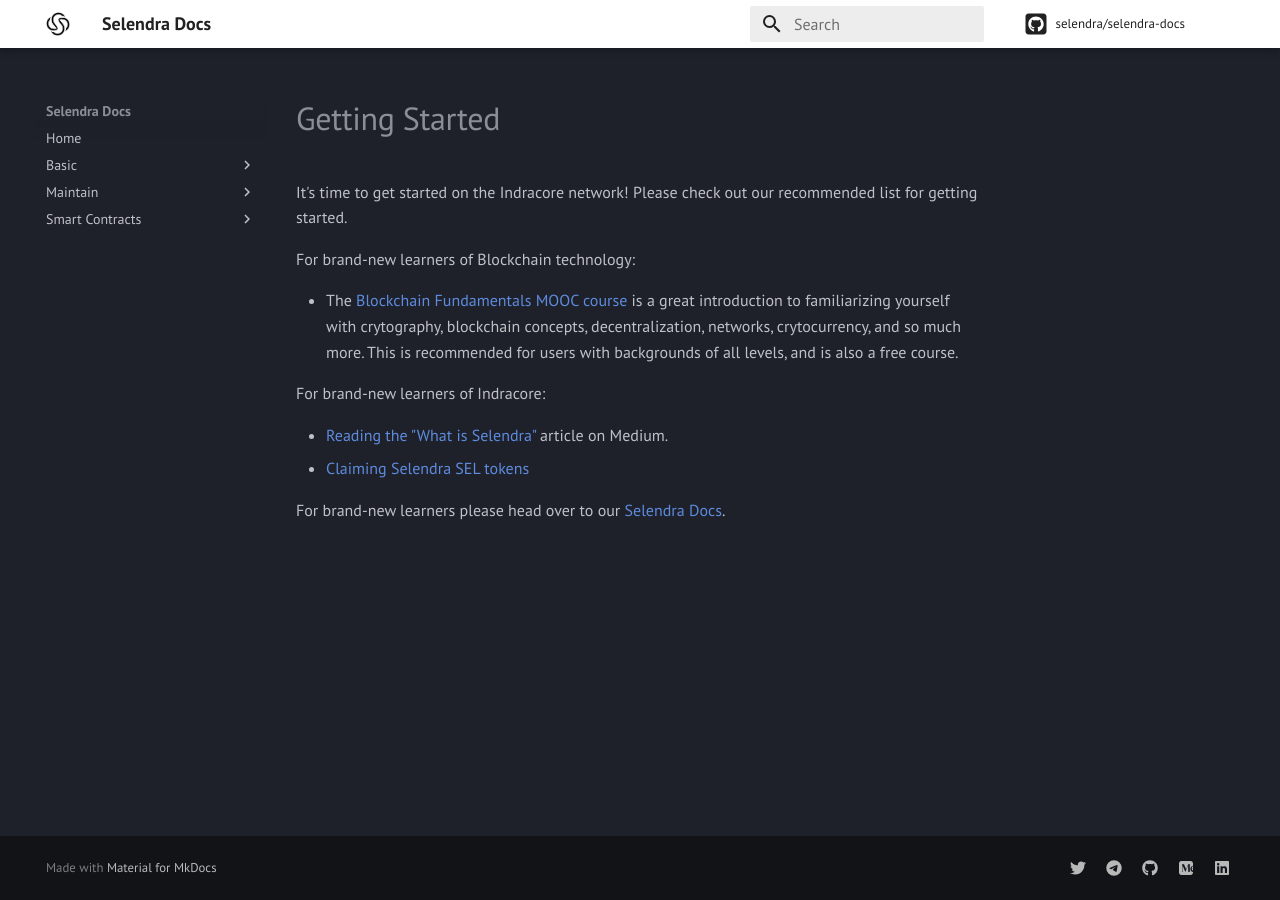
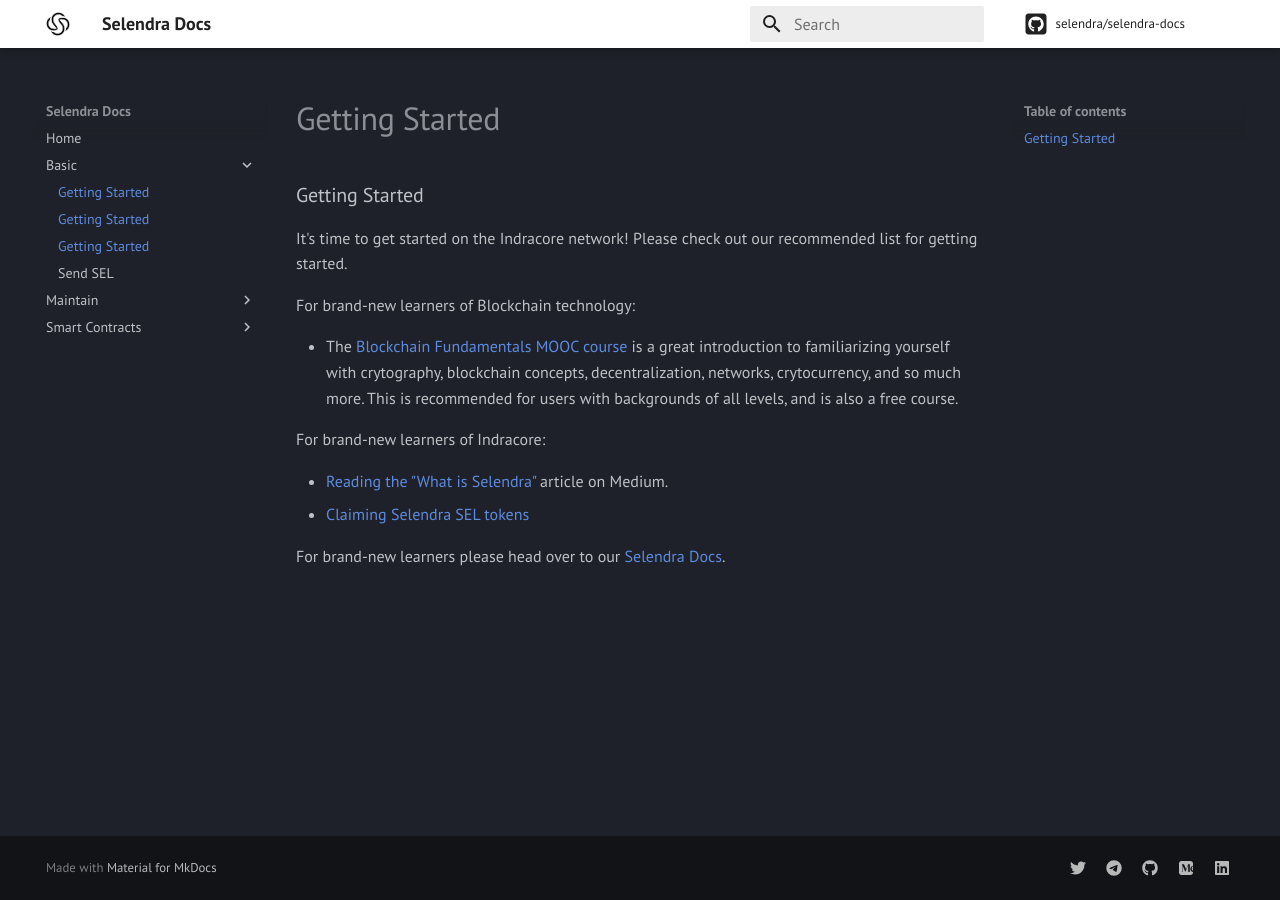
Before and after one commit to SCSW/selendra-docs, an MkDocs documentation site: the page built from docs/basic/getting-started.md, in a window 1280 px wide. Built offline with MkDocs 1.6.1 and Material for MkDocs 9.7.7, drawn with Linux system fonts in a browser that asks for light colours; comment, search, counter and statistics services are not loaded; some of the changed lines change nothing that is shown.

Commit message:
fixed style

```diff
--- a/docs/general/getting-started.md
+++ b/docs/basic/getting-started.md
@@ -1,8 +1,4 @@
----
-id: Selendra-getting-started
-title: Getting Started
-sidebar_label: Getting Started
----
+### Getting Started
 
 It's time to get started on the Indracore network! Please check out our recommended list for getting
 started.
```
